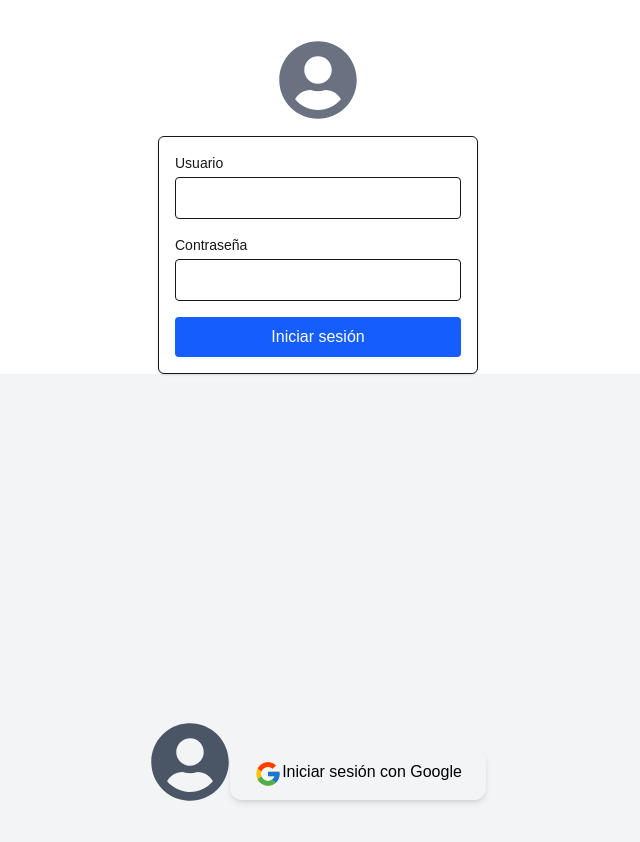
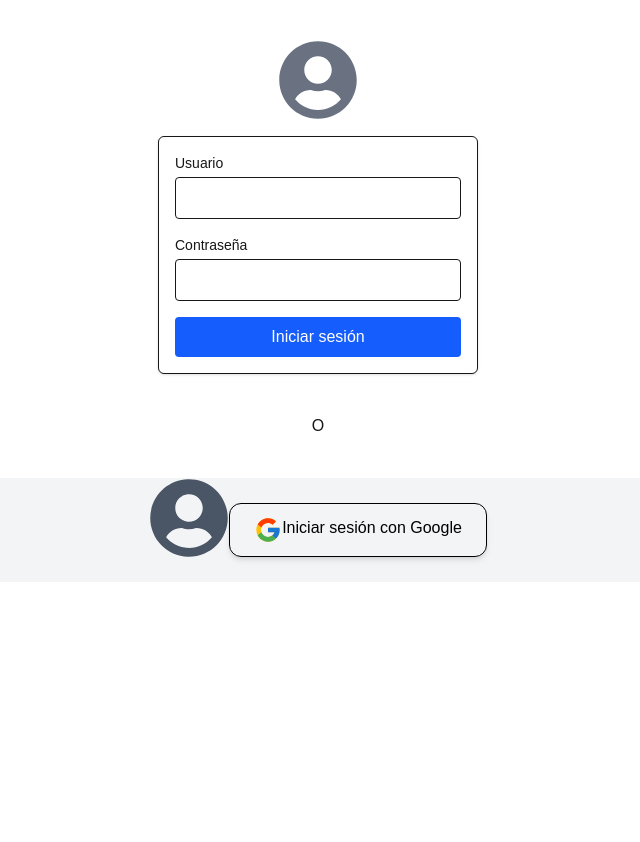
Before and after one commit to Equipo-Tlaxcala/API-consumidora, a Next.js app: page / in a window 1280 px wide. Shown: the top 842 px of the page, without its empty margins (322-962 px from the left). After the commit the page ends 800 px from the top, so only its background shows below. Built offline with nearby package versions, Linux system fonts and the light colour scheme; no server answers.

Commit message:
Correccion margen login

```diff
--- a/app/page.tsx
+++ b/app/page.tsx
@@ -4,8 +4,13 @@ import Login from '../components/form-login';
 export default function Home() {
   return (
     <div className=''>
-      <Login/>
-      <Boton/>
+      <div className=''>
+        <Login/>
+      </div>
+      <p className='text-center p-10'>O</p>
+      <div className=''>
+        <Boton/>
+      </div>
     </div>
   );
 }
--- a/components/boton-google.tsx
+++ b/components/boton-google.tsx
@@ -34,11 +34,11 @@ export default function LoginPage() {
   }, [session]);
 
   return (
-    <div className="flex justify-center items-center h-screen bg-gray-100">
+    <div className="flex justify-center items-center  bg-gray-100">
       <FaUserCircle size={80} className="text-gray-600 mb-6"/>
       {!session ? (
         <button onClick={() => signIn("google")}
-        className="flex px-6 py-3 bg-transparent text-black rounded-xl shadow-md hover:bg-black hover:text-white transition duration-300">
+        className="flex px-6 py-3 bg-transparent text-black rounded-xl shadow-md border-1 hover:bg-black hover:text-white transition duration-300">
           <FcGoogle size={28} />
           Iniciar sesión con Google
         </button>
--- a/components/form-login.tsx
+++ b/components/form-login.tsx
@@ -25,7 +25,7 @@ const LoginButton = () => {
 
     setError(null);
 
-    // Intenta iniciar sesión usando el provider 'credentials'
+
     const res = await signIn("credentials", {
       redirect: false,
       username: formData.username,
```
